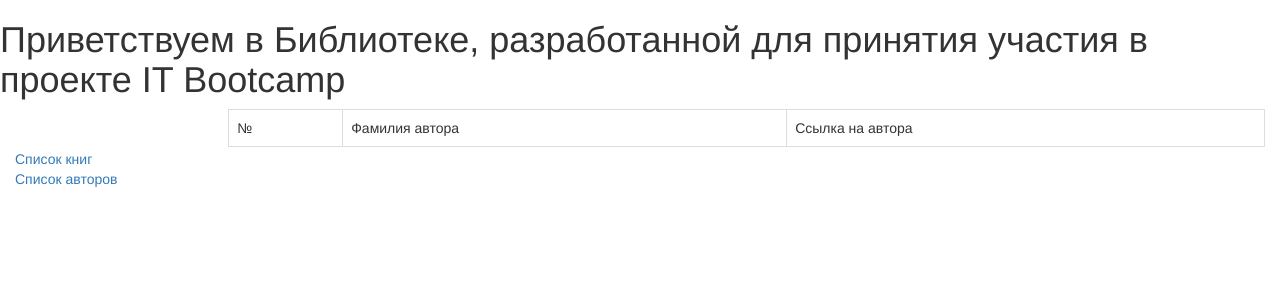
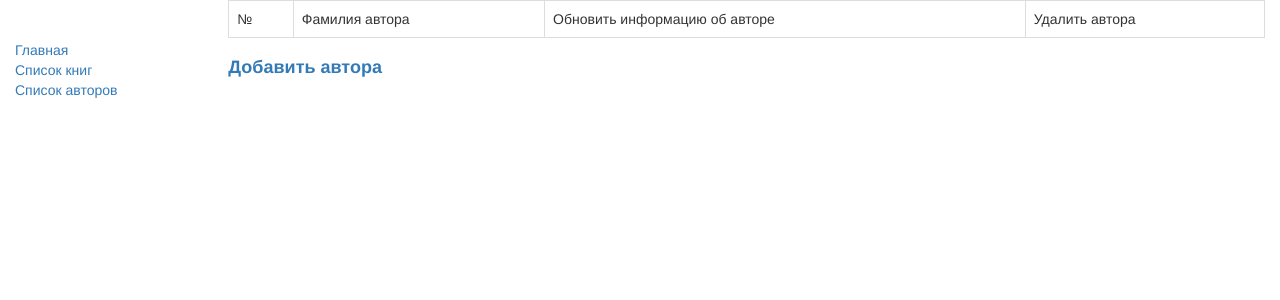
Before and after one commit to SvetaEsh/library, a Django app: page /catalog/author/ in a window 1280 px wide. Shown: the top 300 px of the page. Run offline with Django 4.2, Linux system fonts and the light colour scheme; data that the repository does not hold is empty; some libraries are stand-ins or nearby versions.

Commit message:
change templatess

```diff
--- a/src/catalog/templates/catalog/list-author.html
+++ b/src/catalog/templates/catalog/list-author.html
@@ -5,18 +5,18 @@
         <tr>
             <td> № </td>
             <td> Фамилия автора </td>
-            <td> Ссылка на автора </td>
+            <td> Обновить информацию об авторе </td>
+            <td> Удалить автора </td>
         </tr>
         {% for obj in object_list %}
         <tr>
             <td> {{obj.pk}}</td>
-            <td> {{obj.last_name}}</td>
-            <td> <a href='{% url "catalog:view-author" pk=obj.pk %}'> Посмотреть информацию об авторе</a>
-                <a href='{% url "catalog:update-author" pk=obj.pk %}'> Обновить информацию об авторе</a>
-                <a href='{% url "catalog:delete-author" pk=obj.pk %}'> Удалить автора </a> </td>
+            <td> <a href="{{ obj.get_absolute_url }}">{{obj.last_name}}</a></td>
+            <td> <a href='{% url "catalog:update-author" pk=obj.pk %}'> Обновить информацию об авторе</a></td>
+            <td> <a href='{% url "catalog:delete-author" pk=obj.pk %}'> Удалить автора </a> </td>
 
         </tr>
         {% endfor %}
     </table>
-
+    <h4><strong><a href='{% url "catalog:create-author" %}'> Добавить автора </a></strong></h4>
 {% endblock BODY %}
--- a/src/templates/base.html
+++ b/src/templates/base.html
@@ -16,11 +16,11 @@
     <div class="container-fluid">
 
         <div class="row">
-          <h1>Приветствуем в Библиотеке, разработанной для принятия участия в проекте  IT Bootcamp  </h1>
+
           <div class="col-sm-2">
           {% block sidebar %}
           <ul class="sidebar-nav">
-
+              <li><a href="{% url 'home' %}">Главная</a></li>
               <li><a href="{% url 'catalog:book' %}">Список книг</a></li>
               <li><a href="{% url 'catalog:author' %}">Список авторов</a></li>
           </ul>
```
Also changed, not shown: src/catalog/templates/catalog/list-book.html (+7 -5 lines).
